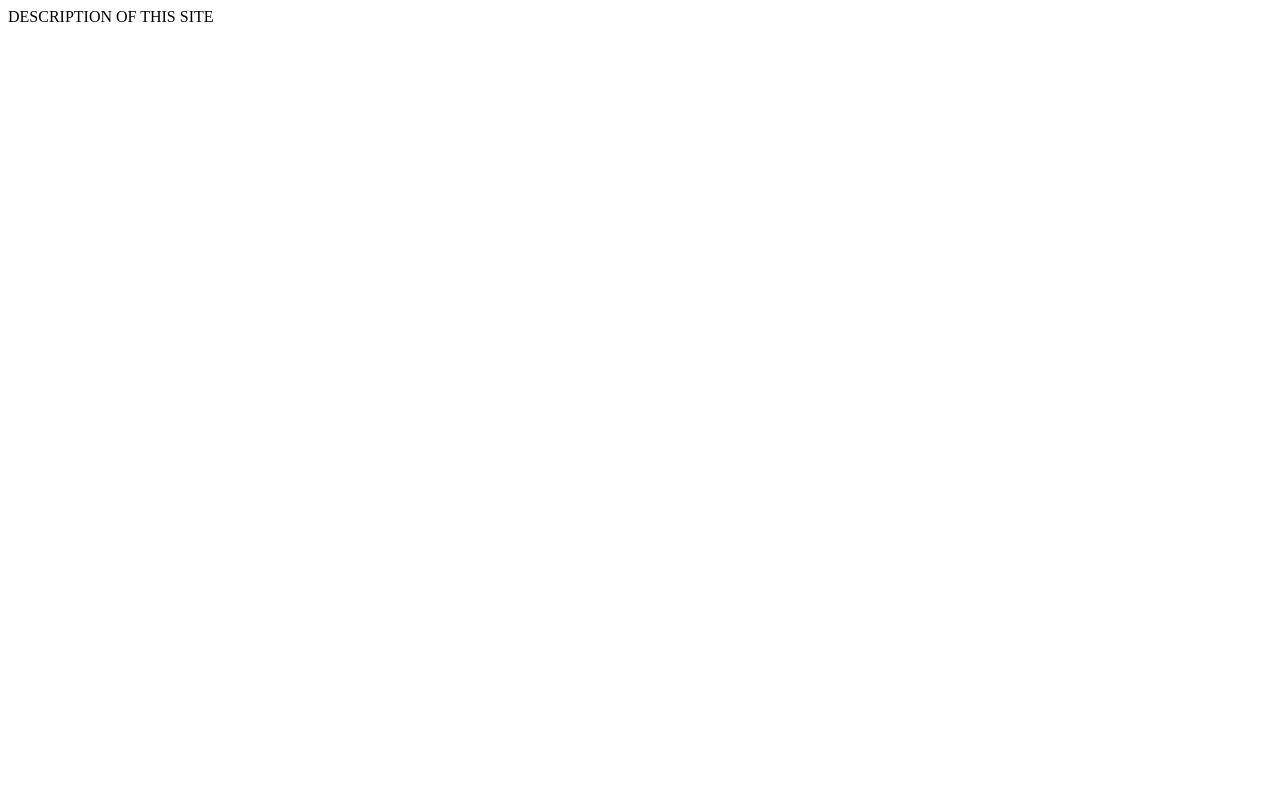
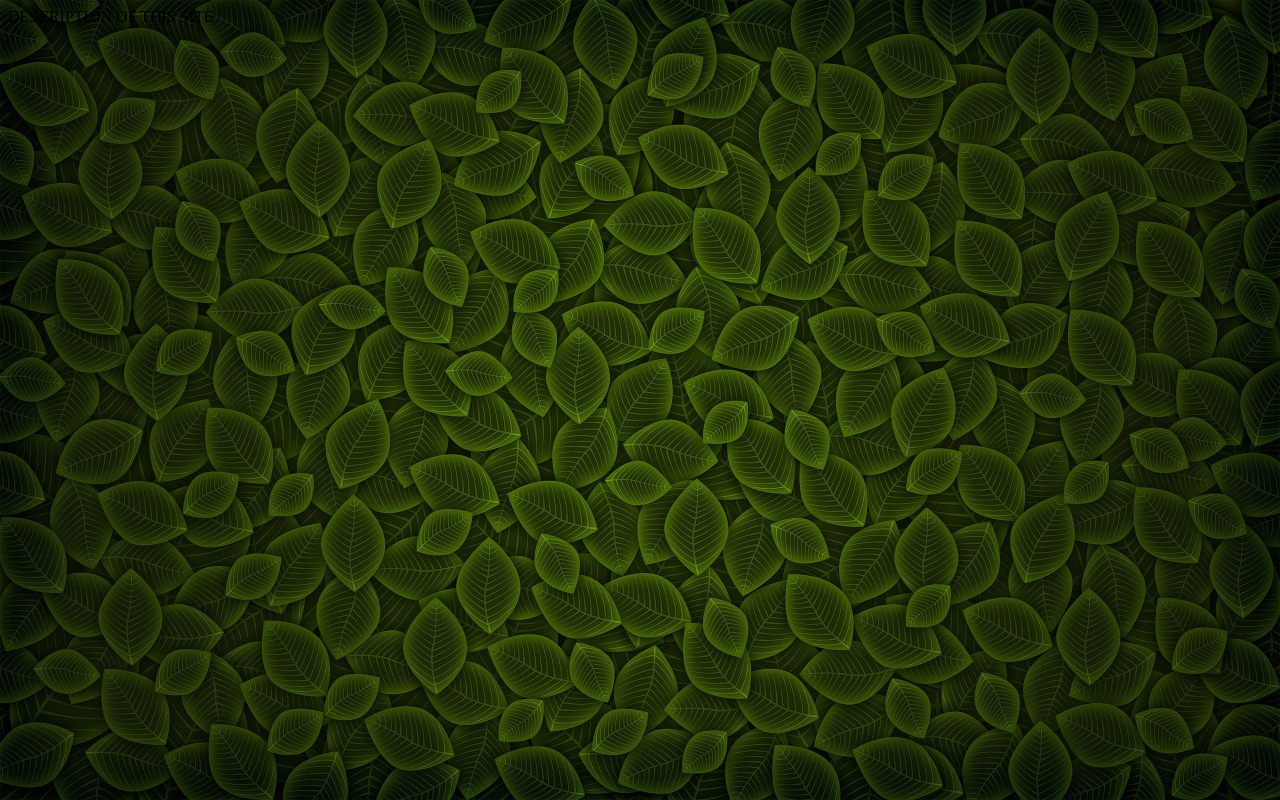
Before and after one commit to candy95/candy95.github.io, a plain HTML site: page disp.html in a window 1280 px wide. Drawn offline with Linux system fonts and the light colour scheme.

Commit message:
Update disp.html

```diff
--- a/disp.html
+++ b/disp.html
@@ -1,3 +1,3 @@
-<html>
+<html><body background="111.jpg">
 DESCRIPTION OF THIS SITE
 </html>
```
